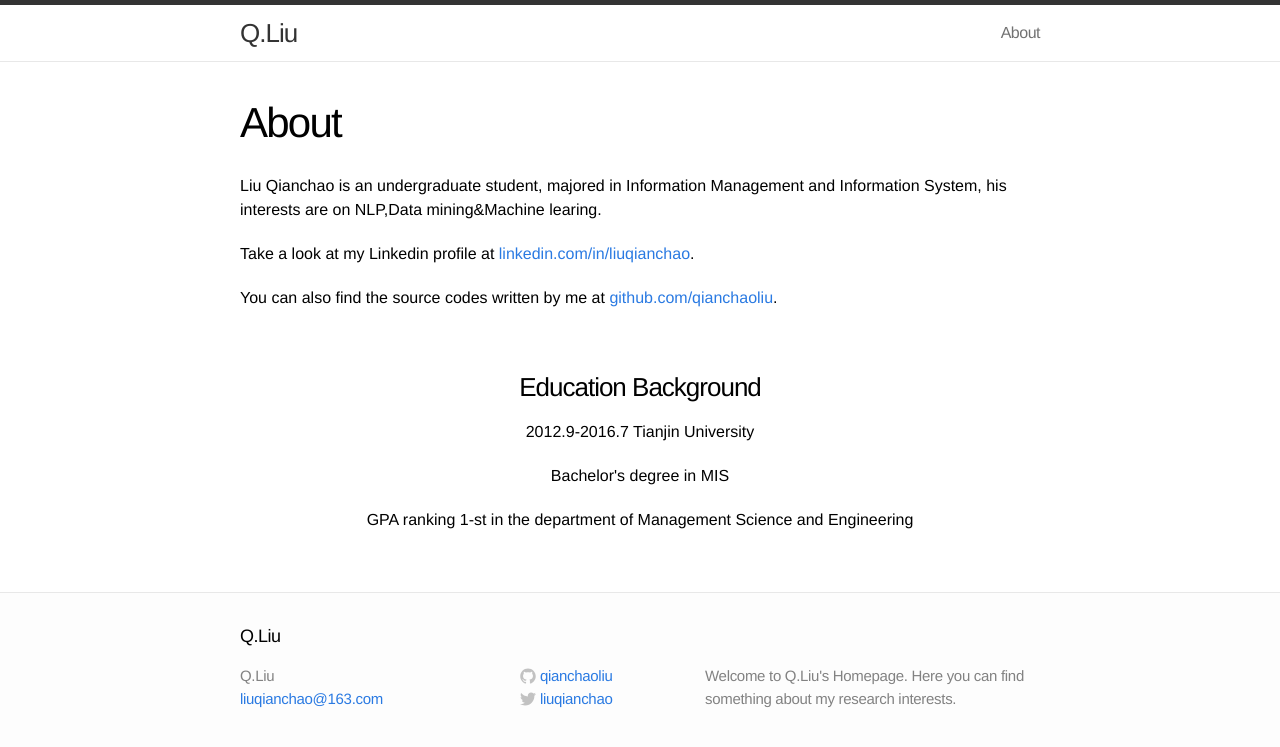
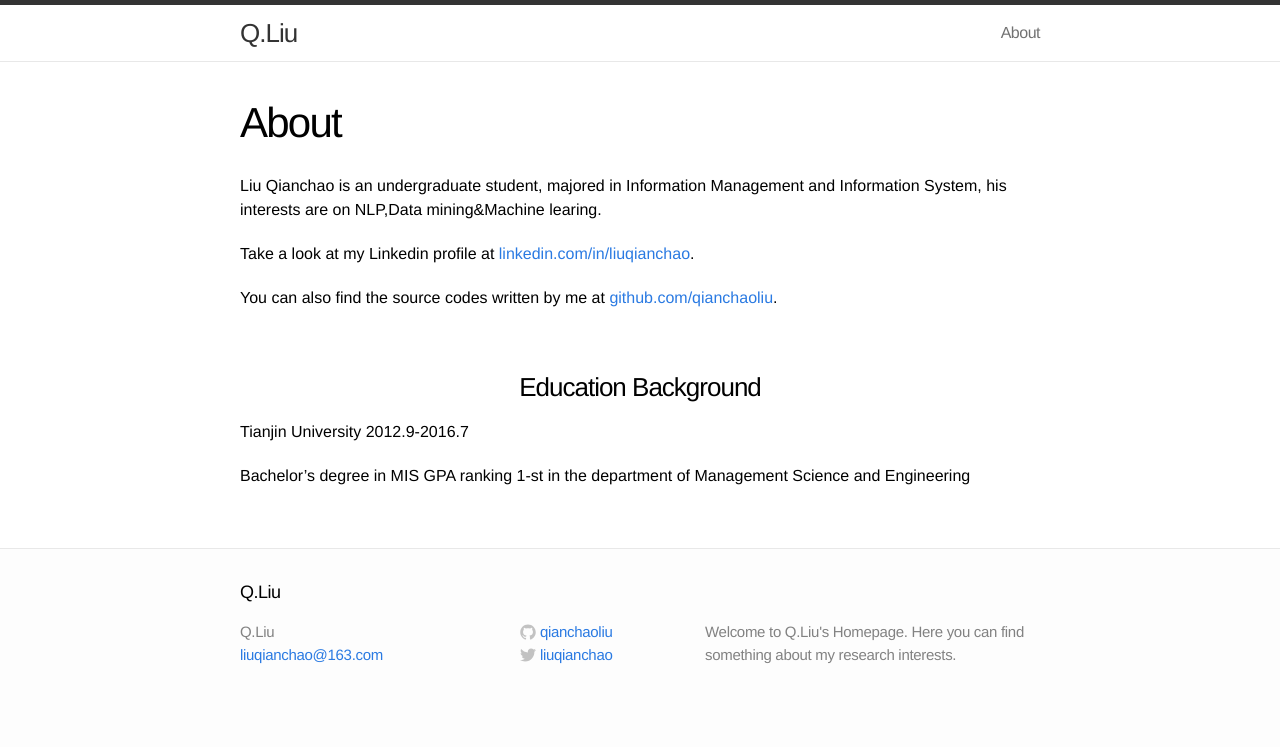
Before and after one commit to QianchaoLiu/QianchaoLiu.github.io, a Jekyll site: the page built from about.md, in a window 1280 px wide. Shown: the top 747 px of the page. Built offline with Jekyll 4.4.1, drawn with Linux system fonts in a browser that asks for light colours.

Commit message:
self-description

```diff
--- a/about.md
+++ b/about.md
@@ -12,6 +12,6 @@ You can also find the source codes written by me at [github.com/qianchaoliu](htt
 <br>
 <br>
 <center><h3> <bold>Education Background</bold></h3></center>
-<center><bold>2012.9-2016.7 Tianjin University</bold></center>
-<center>Bachelor's degree in MIS</center>
-<center>GPA ranking 1-st in the department of Management Science and Engineering</center>
+<bold>Tianjin University                                    2012.9-2016.7</bold>
+Bachelor's degree in MIS
+GPA ranking 1-st in the department of Management Science and Engineering
```
